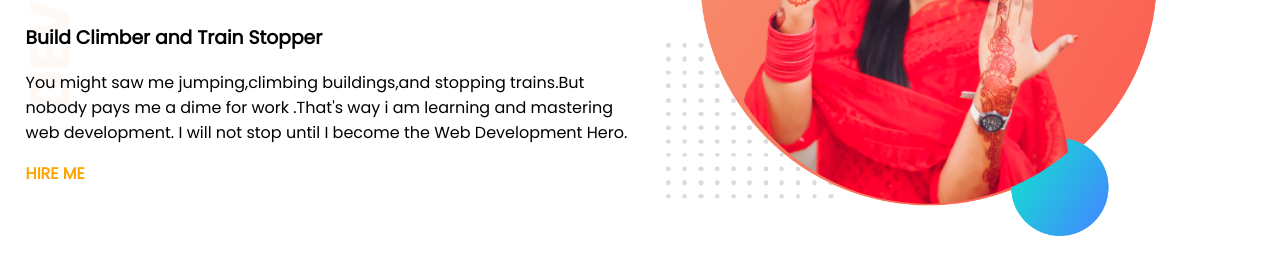
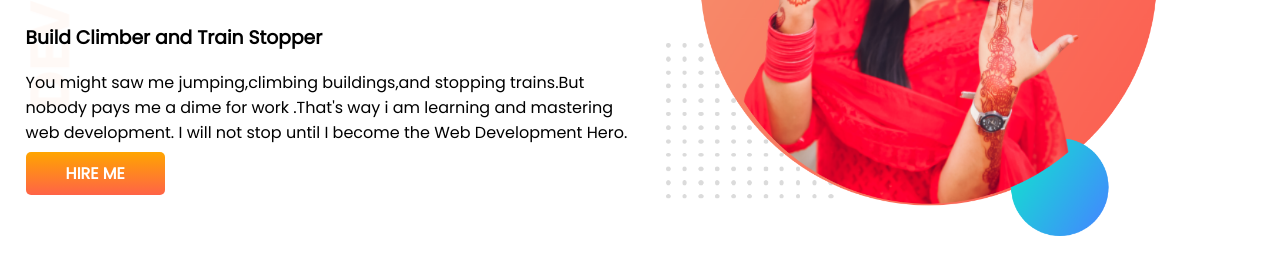
Before and after one commit to lizafaria/developer-portfolio, a plain HTML site: page index.html in a window 1280 px wide. Shown: the part 252-526 px from the top of the page. Drawn offline with Linux system fonts and the light colour scheme.

Commit message:
1st push

```diff
--- a/style.css
+++ b/style.css
@@ -17,12 +17,13 @@ section{
 }
 .half-width img{
     width: 80%;
+
 }
 .link-button{
     text-decoration: none;
-    background-image: linear-gradient(orange,tomato)
     padding: 10px 40px;
-    color:orange;
+    background-image: linear-gradient(orange,tomato);
+    color: white;
     font-weight:700;
     border-radius: 5px;
 }
```
